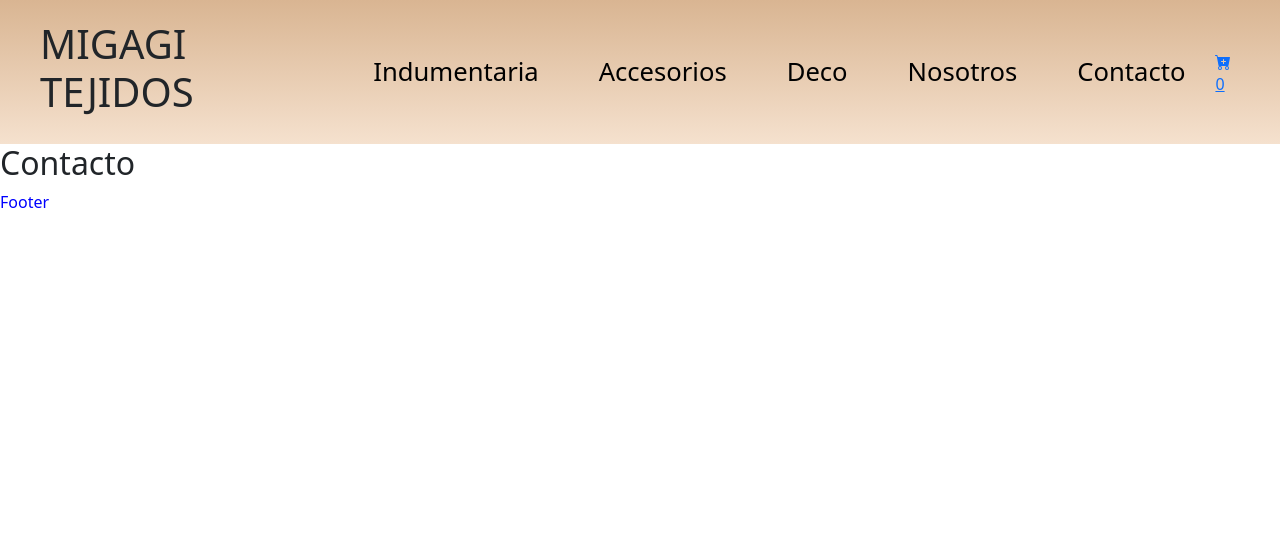
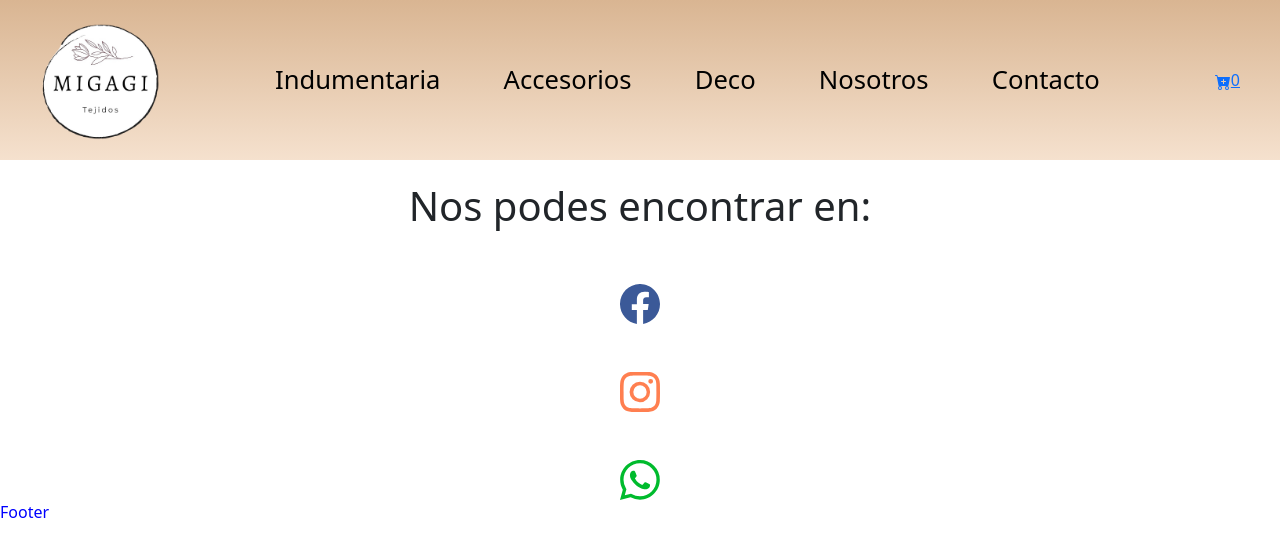
Before and after one commit to micolhebrero/migagi-rj, a React (Create React App) app: page /contacto in a window 1280 px wide. Shown: the top 556 px of the page. Built offline with nearby package versions, Linux system fonts and the light colour scheme.

Commit message:
ultimos cambios contacto

```diff
--- a/src/componentes/Cart/EmptyCart.js
+++ b/src/componentes/Cart/EmptyCart.js
@@ -6,7 +6,7 @@ const EmptyCart= () => {
         <div className="container my-5">
             <h2>Tu carrito está vació</h2>
 
-            <Link to="/" className="btn btn-secondary">Ir a comprar</Link>
+            <Link to="/" className="btn btn-secondary mx-4 my-5">Ir a comprar</Link>
         </div>
     )
 }
--- a/src/componentes/Contacto/Contacto.js
+++ b/src/componentes/Contacto/Contacto.js
@@ -1,9 +1,18 @@
+import './Contacto.scss'
+import { BsFacebook, BsInstagram, BsWhatsapp  } from 'react-icons/bs'
+import { Link } from "react-router-dom";
+
 
 
 const Contacto = () => {
     return(
         <div>
-            <h2>Contacto</h2>
+            <h2></h2>
+
+            <p className='container' >Nos podes encontrar en: </p>
+            <a href="https://www.facebook.com" target="_blank" className='container__linkUno'><BsFacebook/></a>
+            <a href="https://www.instagram.com/migagitejidos" target="_blank" className='container__linkDos'><BsInstagram/> </a>
+            <a href="https://www.whatsapp.com" target="_blank" className='container__linkTres'><BsWhatsapp/> </a>
         </div>
     )
 }
--- /dev/null
+++ b/src/componentes/Contacto/Contacto.scss
@@ -0,0 +1,33 @@
+.container{
+    width: 100%;
+    font-size: 40px;
+    display: flex;
+    justify-content: center;
+    margin-top: 1rem;
+    &__linkUno{
+        display: flex;
+        font-size: 40px;
+        justify-content:center;
+        align-items: center;
+        margin-top: 3rem;
+        color:#3b5998;
+    }
+    &__linkDos{
+        display: flex;
+        font-size: 40px;
+        justify-content:center;
+        align-items: center;
+        margin-top: 3rem;
+        color: coral;
+
+
+    }
+    &__linkTres{
+        display: flex;
+        font-size: 40px;
+        justify-content:center;
+        align-items: center;
+        margin-top: 3rem;
+        color: #00bb2d
+    }
+}
--- a/src/componentes/Item/Item.js
+++ b/src/componentes/Item/Item.js
@@ -5,8 +5,8 @@ import { Link } from 'react-router-dom';
 const Item = ({item}) => {
 
         return(
-            <div className='row row-cols-1 row-cols-md-3 g-4'>
-            <div className='col' key={item.id}>
+            <div className='row row-cols-3 row-cols-md-3 g-2'>
+            <div className='col-md-4' key={item.id}>
               <div className='card mx-4 my-4'>
                 <img src={item.img} className='card-img-top' alt="" />
                 <div className='card-body'>
--- a/src/componentes/ItemList/ItemList.js
+++ b/src/componentes/ItemList/ItemList.js
@@ -1,12 +1,10 @@
 import Item from "../Item/Item"
+import './ItemList.scss'
 
 const ItemList = ({items}) => {
 
     return(
          <div>
-            <h2>Nuestros Productos</h2>
-            <hr/>
-
              {
                 items.map((item) => <Item key={item.id} item={item}/>)
              }
--- a/src/componentes/Navbar/Navbar.js
+++ b/src/componentes/Navbar/Navbar.js
@@ -8,8 +8,7 @@ export const Navbar = () => {
 
     return <header className="header">
      <div className="header__container">
-        <h1 className="header__logo">MIGAGI TEJIDOS</h1>
-
+     <img src="../imagenes/logo.png" alt='logo' className='header__logo'/>
         <nav className="header__navbar">
             <Link to={"/categorias/indumentaria"} className="header__navlink">Indumentaria</Link>
             <Link to={"/categorias/accesorios"} className="header__navlink">Accesorios</Link>
--- a/src/componentes/Navbar/Navbar.scss
+++ b/src/componentes/Navbar/Navbar.scss
@@ -25,4 +25,8 @@
          }
 
         }
+        .header__logo{
+            width: 10%;
+
+        }
     }
--- a/src/componentes/Nosotros/Nosotros.js
+++ b/src/componentes/Nosotros/Nosotros.js
@@ -3,7 +3,8 @@ import './Nosotros.scss'
 export const Nosotros = () => {
 
     return <div className="titulo">
-        <h4 className="titulo__inicio"> Quienes Somos</h4>
+        <h4 className="titulo__inicio"> Quien Soy</h4>
+
         <p className="quienSomos">Bienvenidos a Migagi Tejidos, mi nombre es Micol, soy una
             crochetera que cree que el crochet nunca pasa de moda.
             Te invito conocer y disfrutar de prendas unicas tejidas a mano.
--- a/src/componentes/Nosotros/Nosotros.scss
+++ b/src/componentes/Nosotros/Nosotros.scss
@@ -1,18 +1,22 @@
 .titulo {
+
+    background-color: rgb(245, 224, 196);
+    border-radius: 2rem;
+    width: 80%;
+    margin-top: 4rem;
+    margin-left: 10rem;
+
 
     &__inicio{
         border-radius: 10px;
         color: black;
         font-weight: bold;
         font-size: 30px;
-        background-color: rgb(252, 224, 188);
-        display: grid;
-        grid-template-columns: repeat(1, 1fr);
-        grid-template-rows: repeat(1, auto);
+        display: flex;
+        justify-content: center;
         width: 100%;
     }
     .quienSomos{
-        background-color: rgb(245, 224, 196);
         display: flex;
         width: 60%;
         border-radius: 10px;
```
Also changed, not shown: public/imagenes/logo.png (added), src/componentes/ItemList/ItemList.scss (added).
